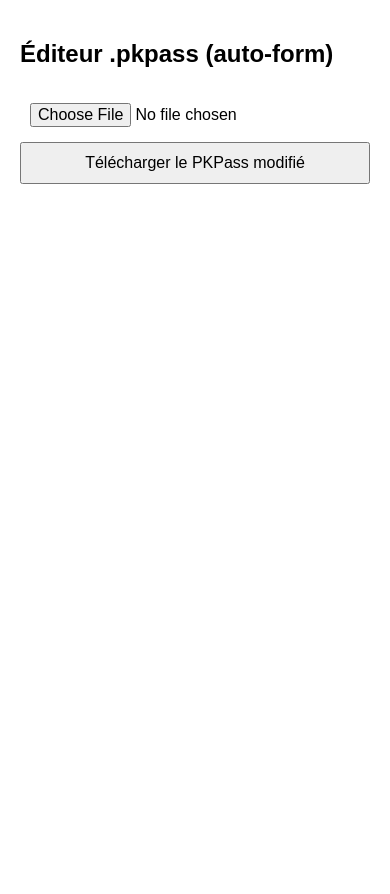
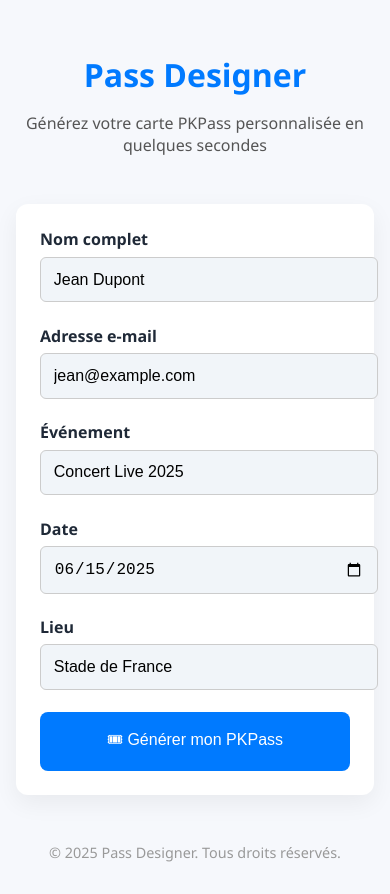
Before and after one commit to LouenGoF/louengof.github.io, a plain HTML site: page index.html in a window 390 px wide. Before the commit the page ends 844 px from the top, so only its background shows below. Drawn offline with nearby package versions, Linux system fonts and the light colour scheme.

Commit message:
Update index.html

```diff
--- a/index.html
+++ b/index.html
@@ -1,121 +1,148 @@
 <!DOCTYPE html>
 <html lang="fr">
 <head>
-  <meta charset="UTF-8">
-  <title>Modifier un PKPass</title>
-  <script src="https://cdnjs.cloudflare.com/ajax/libs/jszip/3.10.1/jszip.min.js"></script>
+  <meta charset="UTF-8" />
+  <title>Pass Designer - Générez votre Pass</title>
+  <meta name="viewport" content="width=device-width, initial-scale=1.0" />
   <style>
-    body { font-family: Arial, sans-serif; padding: 20px; max-width: 800px; margin: auto; }
-    label { font-weight: bold; display: block; margin-top: 10px; }
-    input, button { padding: 10px; font-size: 1em; width: 100%; margin-top: 5px; }
-    .field { margin-bottom: 15px; }
+    :root {
+      --primary: #007aff;
+      --bg: #f6f8fc;
+      --card: #ffffff;
+      --text: #1f2937;
+      --accent: #f1f5f9;
+    }
+
+    body {
+      margin: 0;
+      padding: 0;
+      font-family: 'Segoe UI', sans-serif;
+      background-color: var(--bg);
+      color: var(--text);
+    }
+
+    .brand {
+      text-align: center;
+      padding: 2rem 1rem 1rem;
+    }
+
+    .brand h1 {
+      font-size: 2rem;
+      margin-bottom: 0.2rem;
+      color: var(--primary);
+    }
+
+    .brand p {
+      font-size: 1rem;
+      color: #555;
+    }
+
+    .form-container {
+      background: var(--card);
+      max-width: 480px;
+      margin: 2rem auto;
+      padding: 2rem;
+      border-radius: 12px;
+      box-shadow: 0 8px 24px rgba(0, 0, 0, 0.06);
+    }
+
+    .form-group {
+      margin-bottom: 1.4rem;
+    }
+
+    .form-group label {
+      display: block;
+      font-weight: 600;
+      margin-bottom: 0.4rem;
+    }
+
+    .form-group input {
+      width: 100%;
+      padding: 0.8rem;
+      font-size: 1rem;
+      border: 1px solid #ccc;
+      border-radius: 6px;
+      background: var(--accent);
+    }
+
+    .cta-button {
+      width: 100%;
+      padding: 1rem;
+      font-size: 1rem;
+      background: var(--primary);
+      color: white;
+      border: none;
+      border-radius: 8px;
+      cursor: pointer;
+      transition: background 0.2s ease;
+    }
+
+    .cta-button:hover {
+      background: #005fd1;
+    }
+
+    footer {
+      text-align: center;
+      padding: 2rem 1rem;
+      font-size: 0.9rem;
+      color: #999;
+    }
+
+    @media (max-width: 500px) {
+      .form-container {
+        margin: 1rem;
+        padding: 1.5rem;
+      }
+    }
   </style>
 </head>
 <body>
-  <h2>Éditeur .pkpass (auto-form)</h2>
-  <input type="file" id="fileInput" accept=".pkpass" />
-  <div id="formContainer"></div>
-  <button onclick="savePkpass()">Télécharger le PKPass modifié</button>
 
-  <script>
-    let zipInstance;
-    let originalFiles = {};
-    let passJson = {};
+  <!-- 💎 Branding -->
+  <header class="brand">
+    <h1>Pass Designer</h1>
+    <p>Générez votre carte PKPass personnalisée en quelques secondes</p>
+  </header>
 
-    document.getElementById('fileInput').addEventListener('change', async function () {
-      const file = this.files[0];
-      if (!file || !file.name.endsWith(".pkpass")) {
-        alert("Veuillez sélectionner un fichier .pkpass.");
-        return;
-      }
+  <!-- 🧾 Formulaire -->
+  <form class="form-container" action="#" method="POST">
+    <!-- 🎯 Champ Nom -->
+    <div class="form-group">
+      <label for="nom">Nom complet</label>
+      <input type="text" id="nom" name="nom" value="Jean Dupont" />
+    </div>
 
-      const arrayBuffer = await file.arrayBuffer();
-      zipInstance = await JSZip.loadAsync(arrayBuffer);
+    <!-- 🎯 Champ Email -->
+    <div class="form-group">
+      <label for="email">Adresse e-mail</label>
+      <input type="email" id="email" name="email" value="jean@example.com" />
+    </div>
 
-      originalFiles = {};
-      zipInstance.forEach((relativePath, file) => {
-        originalFiles[relativePath] = file;
-      });
+    <!-- 🎯 Champ Événement -->
+    <div class="form-group">
+      <label for="event">Événement</label>
+      <input type="text" id="event" name="event" value="Concert Live 2025" />
+    </div>
 
-      if (!originalFiles['pass.json']) {
-        alert("Ce fichier .pkpass ne contient pas de pass.json !");
-        return;
-      }
+    <!-- 🎯 Champ Date -->
+    <div class="form-group">
+      <label for="date">Date</label>
+      <input type="date" id="date" name="date" value="2025-06-15" />
+    </div>
 
-      const jsonContent = await originalFiles['pass.json'].async("string");
-      passJson = JSON.parse(jsonContent);
-      afficherFormulaire(passJson);
-    });
+    <!-- 🎯 Champ Lieu -->
+    <div class="form-group">
+      <label for="lieu">Lieu</label>
+      <input type="text" id="lieu" name="lieu" value="Stade de France" />
+    </div>
 
-    function afficherFormulaire(json) {
-      const container = document.getElementById("formContainer");
-      container.innerHTML = "";
+    <!-- CTA -->
+    <button class="cta-button" type="submit">🎟 Générer mon PKPass</button>
+  </form>
 
-      const champs = [
-        { key: "logoText", label: "Texte du logo" },
-        { key: "description", label: "Description" },
-        { key: "organizationName", label: "Organisation" }
-      ];
+  <footer>
+    © 2025 Pass Designer. Tous droits réservés.
+  </footer>
 
-      champs.forEach(field => {
-        if (json[field.key] !== undefined) {
-          container.innerHTML += `
-            <div class="field">
-              <label>${field.label}</label>
-              <input type="text" id="${field.key}" value="${json[field.key]}">
-            </div>`;
-        }
-      });
-
-      // Gérer les primaryFields s’ils existent
-      if (json.generic?.primaryFields?.length) {
-        json.generic.primaryFields.forEach((item, index) => {
-          const fieldId = `primaryField_${index}`;
-          container.innerHTML += `
-            <div class="field">
-              <label>${item.label || item.key}</label>
-              <input type="text" id="${fieldId}" value="${item.value}">
-            </div>`;
-        });
-      }
-    }
-
-    async function savePkpass() {
-      if (!zipInstance || !originalFiles['pass.json']) {
-        alert("Aucun pass chargé !");
-        return;
-      }
-
-      // Maj des champs de base
-      ["logoText", "description", "organizationName"].forEach(key => {
-        const input = document.getElementById(key);
-        if (input) passJson[key] = input.value;
-      });
-
-      // Maj des primaryFields
-      if (passJson.generic?.primaryFields?.length) {
-        passJson.generic.primaryFields.forEach((item, index) => {
-          const input = document.getElementById(`primaryField_${index}`);
-          if (input) item.value = input.value;
-        });
-      }
-
-      const newZip = new JSZip();
-      for (let path in originalFiles) {
-        if (path === "pass.json") continue;
-        const data = await originalFiles[path].async("uint8array");
-        newZip.file(path, data);
-      }
-
-      newZip.file("pass.json", JSON.stringify(passJson, null, 2));
-
-      newZip.generateAsync({ type: "blob" }).then(content => {
-        const a = document.createElement("a");
-        a.href = URL.createObjectURL(content);
-        a.download = "modifié.pkpass";
-        a.click();
-      });
-    }
-  </script>
 </body>
 </html>
```
